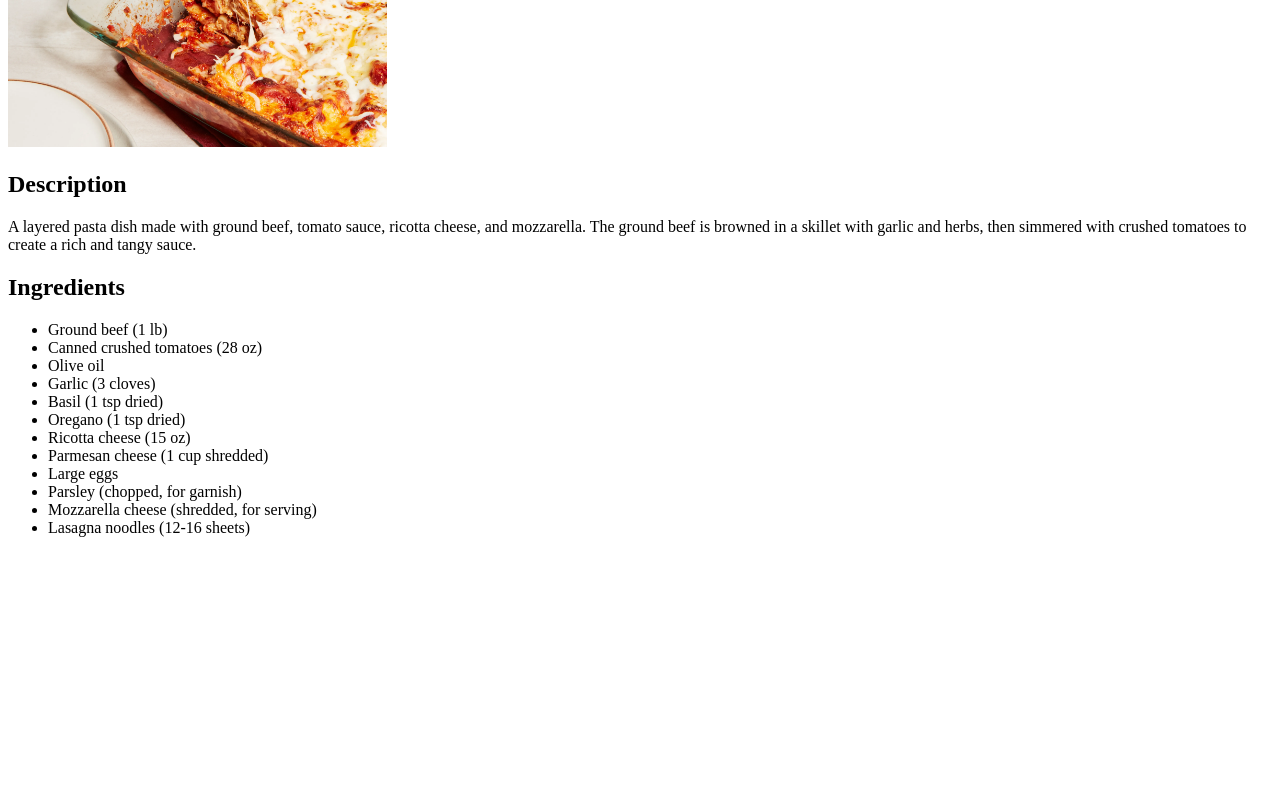
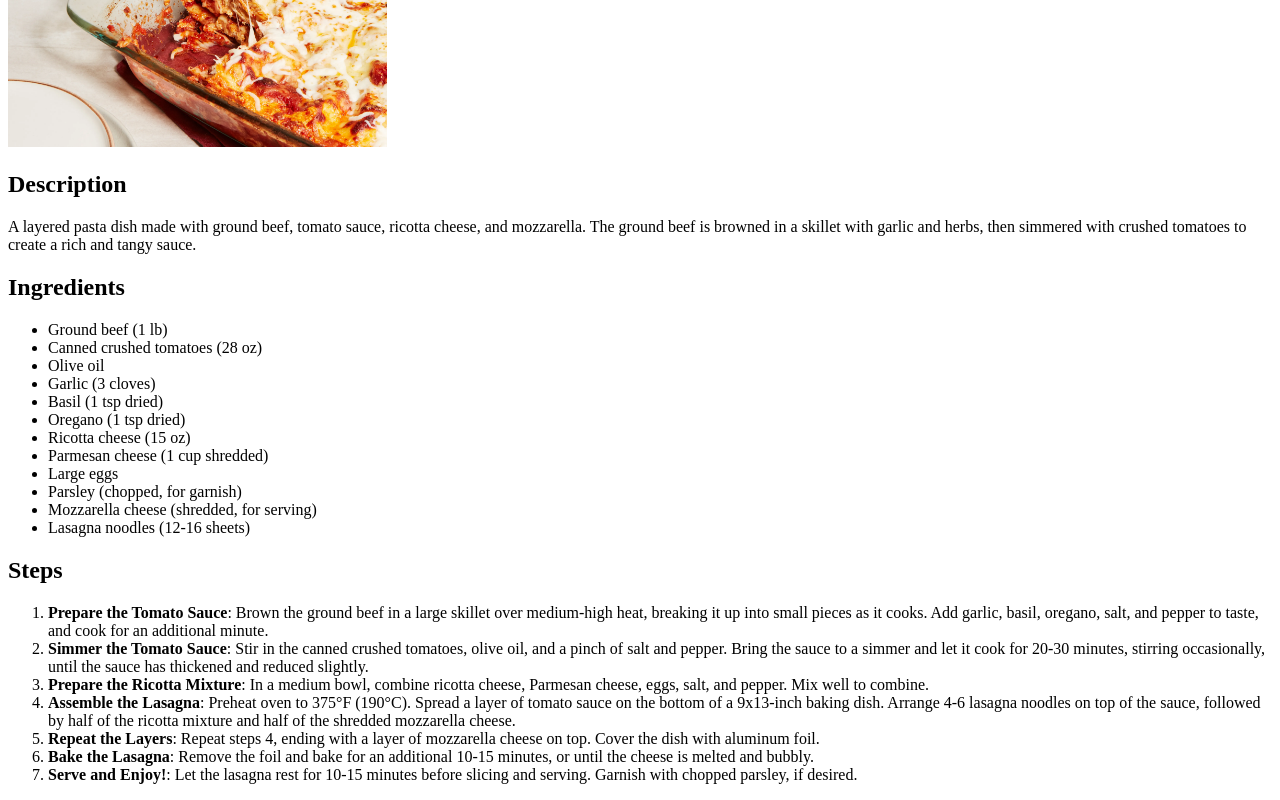
Before and after one commit to bsp0109/odin-recipes, a plain HTML site: page recipes/lasagna/lasagna.html in a window 1280 px wide. Shown: the part 312-1112 px from the top of the page. Before the commit the page ends 865 px from the top, so only its background shows below. Drawn offline with Linux system fonts and the light colour scheme.

Commit message:
Added steps

```diff
--- a/recipes/lasagna/lasagna.html
+++ b/recipes/lasagna/lasagna.html
@@ -30,6 +30,27 @@
     <li>Mozzarella cheese (shredded, for serving)</li>
     <li>Lasagna noodles (12-16 sheets)</li>
   </ul>
+  <h2>Steps</h2>
+
+  <ol>
+    <li><strong>Prepare the Tomato Sauce</strong>: Brown the ground beef in a large skillet over medium-high
+      heat, breaking it up into small pieces as it cooks. Add garlic, basil, oregano, salt, and pepper to taste, and
+      cook for an additional minute.</li>
+    <li><strong>Simmer the Tomato Sauce</strong>: Stir in the canned crushed tomatoes, olive oil, and a pinch of
+      salt and pepper. Bring the sauce to a simmer and let it cook for 20-30 minutes, stirring occasionally, until the
+      sauce has thickened and reduced slightly.</li>
+    <li><strong>Prepare the Ricotta Mixture</strong>: In a medium bowl, combine ricotta cheese, Parmesan cheese,
+      eggs, salt, and pepper. Mix well to combine.</li>
+    <li><strong>Assemble the Lasagna</strong>: Preheat oven to 375°F (190°C). Spread a layer of tomato sauce on
+      the bottom of a 9x13-inch baking dish. Arrange 4-6 lasagna noodles on top of the sauce, followed by half of the
+      ricotta mixture and half of the shredded mozzarella cheese.</li>
+    <li><strong>Repeat the Layers</strong>: Repeat steps 4, ending with a layer of mozzarella cheese on top.
+      Cover the dish with aluminum foil.</li>
+    <li><strong>Bake the Lasagna</strong>: Remove the foil and bake for an additional 10-15 minutes, or until
+      the cheese is melted and bubbly.</li>
+    <li><strong>Serve and Enjoy!</strong>: Let the lasagna rest for 10-15 minutes before slicing and serving.
+      Garnish with chopped parsley, if desired.</li>
+  </ol>
 </body>
 
 </html>
```
